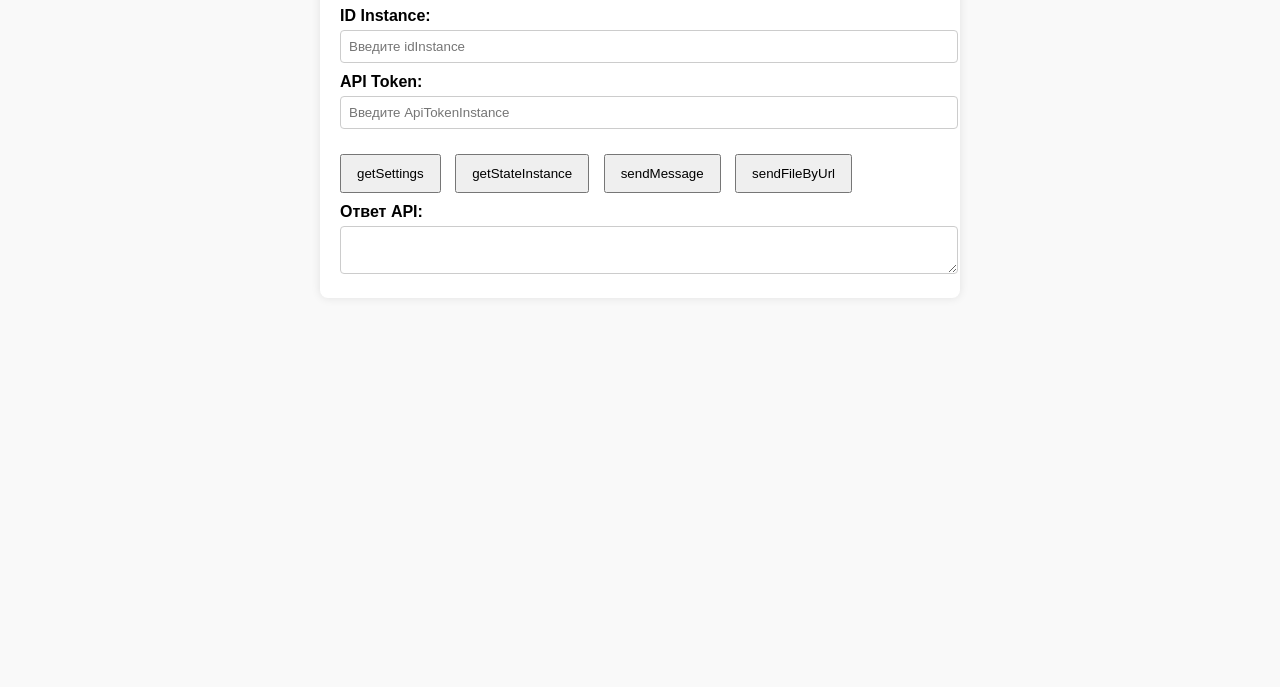
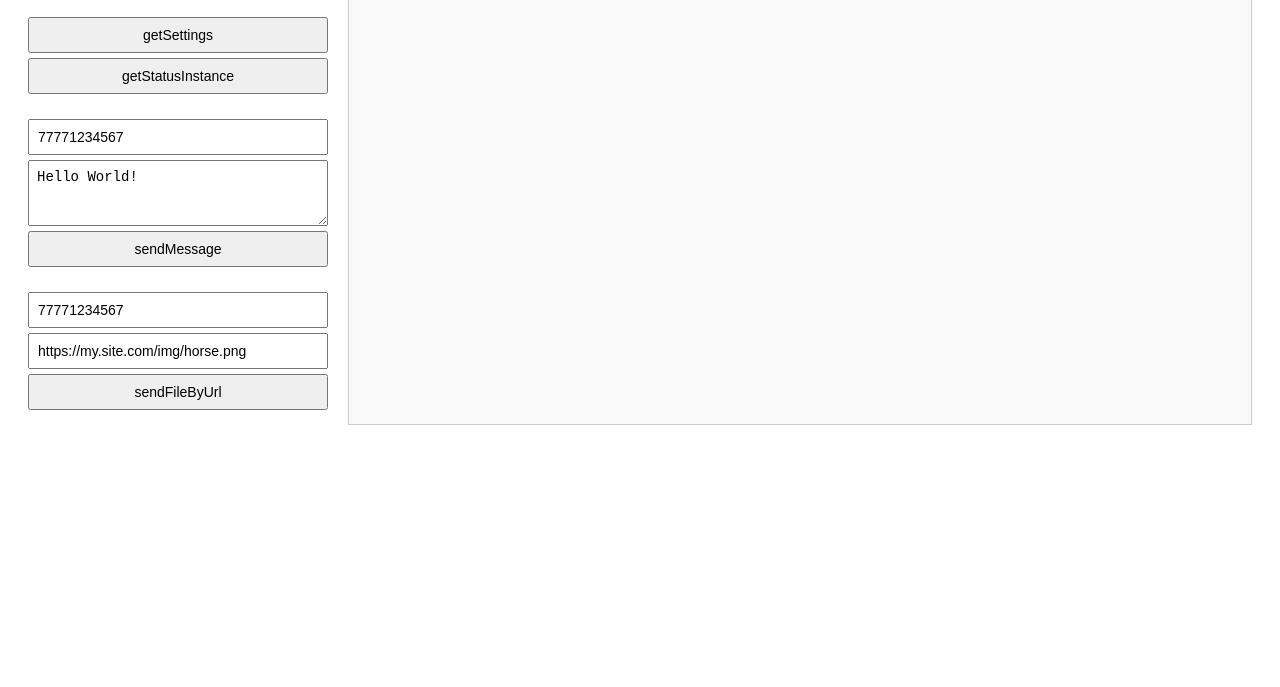
Before and after one commit to AlexWalker777/DevOpsTest, a plain HTML site: page index.html in a window 1280 px wide. Shown: the part 113-800 px from the top of the page. Drawn offline with Linux system fonts and the light colour scheme.

Commit message:
разметка

```diff
--- a/app.js
+++ b/app.js
@@ -27,34 +27,7 @@ async function callApi(method, data = {}) {
 }
 
 // Кнопки
-document.getElementById('getSettingsBtn').addEventListener('click', () => callApi('getSettings'));
-document.getElementById('getStateBtn').addEventListener('click', () => callApi('getStateInstance'));
-
-document.getElementById('sendMessageBtn').addEventListener('click', () => {
-  const chatId = prompt('Введите chatId (номер телефона в международном формате или числовой ID Telegram-чата)');
-  const message = prompt('Введите сообщение');
-  if (!chatId) {
-    apiResponse.value = 'Ошибка: chatId обязателен!';
-    return;
-  }
-  callApi('sendMessage', { chatId, message });
-});
 
 
-document.getElementById('sendFileBtn').addEventListener('click', () => {
-  const chatId = prompt('Введите chatId (номер телефона в международном формате или числовой ID Telegram-чата)');
-  const urlFile = prompt('Введите ссылку на файл (urlFile)');
-  const fileName = prompt('Введите имя файла (например, photo.jpg)');
-  const caption = prompt('Введите подпись к файлу (необязательно)');
-  if (!chatId) {
-    apiResponse.value = 'Ошибка: chatId обязателен!';
-    return;
-  }
-  if (!urlFile || !fileName) {
-    apiResponse.value = 'Ошибка: urlFile и fileName обязательны!';
-    return;
-  }
-  const payload = { chatId, urlFile, fileName };
-  if (caption) payload.caption = caption;
-  callApi('sendFileByUrl', payload);
-});
+
+// ...обработчики кнопок теперь добавлены ниже по новой разметке...
--- a/index.html
+++ b/index.html
@@ -2,33 +2,85 @@
 <html lang="ru">
 <head>
   <meta charset="UTF-8">
-<title>GREEN-API Test</title>
-<link rel="stylesheet" href="style.css">
+  <title>API Interface</title>
+  <style>
+    body {
+      font-family: Arial, sans-serif;
+      display: flex;
+      gap: 20px;
+      padding: 20px;
+    }
+    .left-panel {
+      display: flex;
+      flex-direction: column;
+      gap: 10px;
+      width: 300px;
+    }
+    .left-panel input, .left-panel button, .left-panel textarea {
+      padding: 8px;
+      font-size: 14px;
+    }
+    .right-panel {
+      flex-grow: 1;
+      border: 1px solid #ccc;
+      padding: 10px;
+      font-family: monospace;
+      white-space: pre-wrap;
+      background: #f9f9f9;
+      min-width: 320px;
+      min-height: 200px;
+    }
+    .section {
+      display: flex;
+      flex-direction: column;
+      gap: 5px;
+      margin-bottom: 15px;
+    }
+    textarea[readonly] {
+      background: #f3f3f3;
+      resize: none;
+    }
+  </style>
 </head>
 <body>
-  <div class="container">
-    <h1>GREEN-API Dashboard</h1>
 
-    <div class="credentials">
-      <label>ID Instance:</label>
-      <input type="text" id="idInstance" placeholder="Введите idInstance">
-      <label>API Token:</label>
-      <input type="text" id="apiToken" placeholder="Введите ApiTokenInstance">
+<div class="left-panel">
+
+  <!-- Токены -->
+  <div class="section">
+    <input type="text" placeholder="IdInstance" id="idInstance">
+    <input type="text" placeholder="ApiTokenInstance" id="apiTokenInstance">
   </div>
 
-    <div class="buttons">
-      <button id="getSettingsBtn">getSettings</button>
-      <button id="getStateBtn">getStateInstance</button>
-      <button id="sendMessageBtn">sendMessage</button>
-      <button id="sendFileBtn">sendFileByUrl</button>
+  <!-- Кнопки получения настроек -->
+  <div class="section">
+    <button id="getSettings">getSettings</button>
+    <button id="getStatusInstance">getStatusInstance</button>
   </div>
 
-    <div class="output">
-      <label>Ответ API:</label>
-      <textarea id="apiResponse" readonly></textarea>
+  <!-- Отправка текста -->
+  <div class="section">
+    <input type="text" placeholder="Номер телефона" id="phoneNumberText" value="77771234567">
+    <textarea placeholder="Сообщение" id="messageText" rows="3">Hello World!</textarea>
+    <button id="sendMessage">sendMessage</button>
   </div>
+
+  <!-- Отправка файла по URL -->
+  <div class="section">
+    <input type="text" placeholder="Номер телефона" id="phoneNumberFile" value="77771234567">
+    <input type="text" placeholder="URL файла" id="fileUrl" value="https://my.site.com/img/horse.png">
+    <button id="sendFileByUrl">sendFileByUrl</button>
+  </div>
+
+</div>
+
+<!-- Правая панель — вывод ответа -->
+<div class="right-panel">
+  <div>Ответ:</div>
+  <textarea id="apiResponse" readonly rows="16" style="width:100%;border:none;background:transparent;outline:none;resize:none;"></textarea>
 </div>
 
 <script src="app.js"></script>
+
 </body>
 </html>
```
Lines whose indentation alone changed are shown as unchanged.
